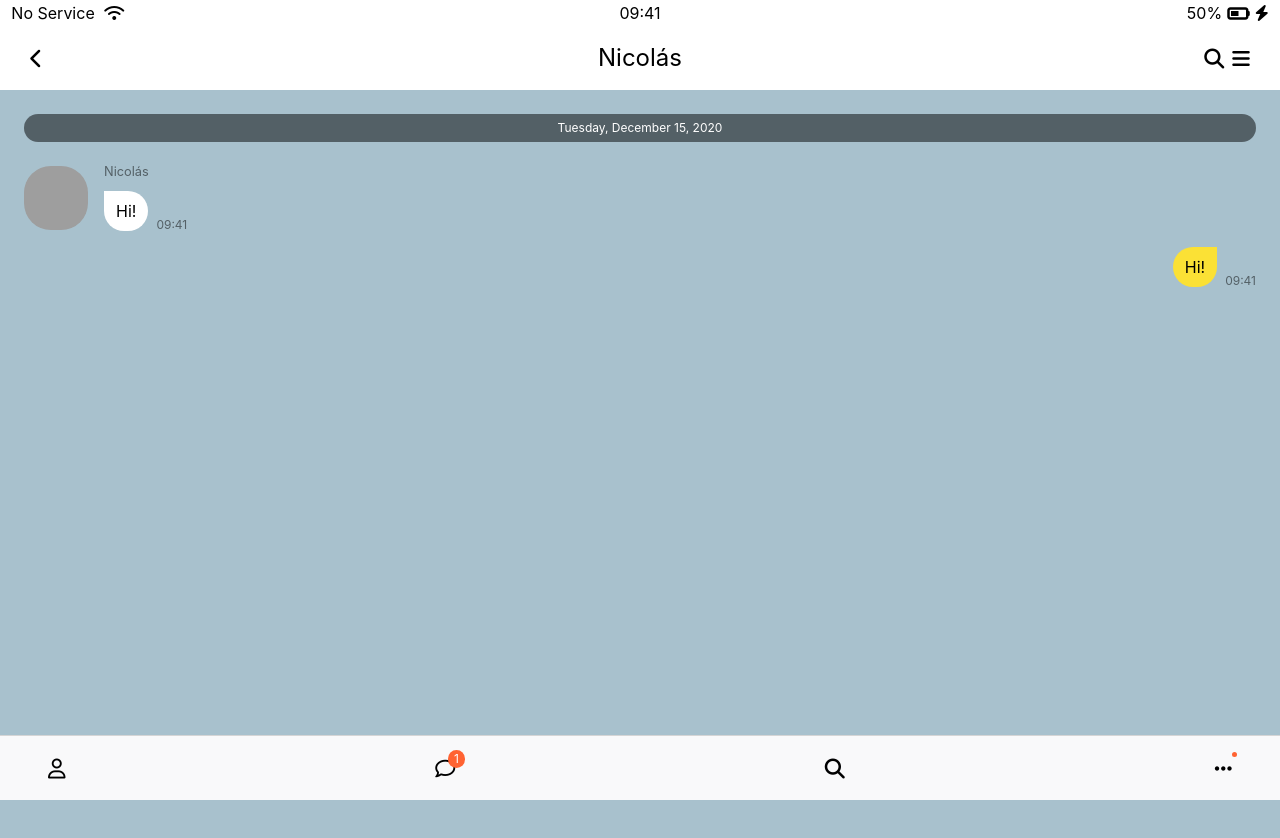
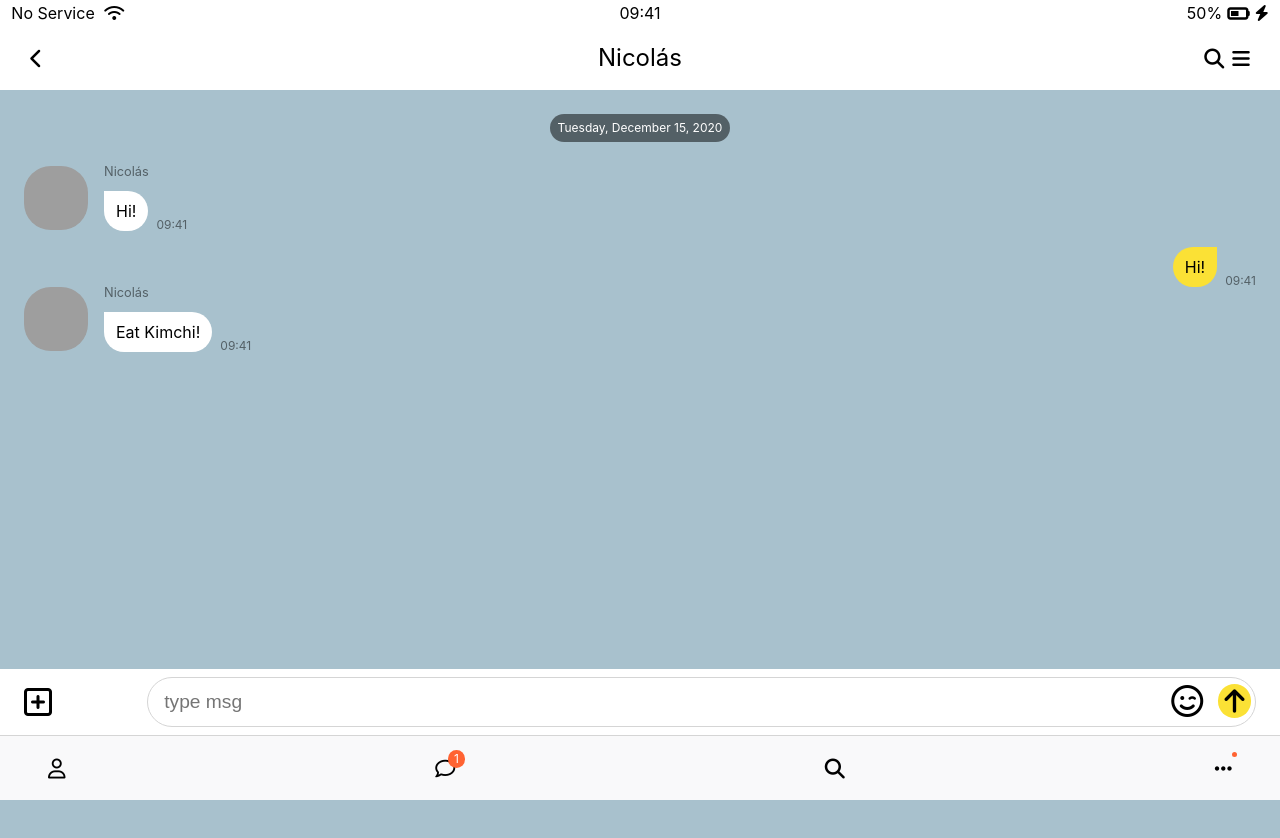
Before and after one commit to 5h4ngho/kakao-clone, a plain HTML site: page chatroom.html in a window 1280 px wide. Shown: the top 838 px of the page. Drawn offline with Linux system fonts and the light colour scheme; grey boxes are pictures that could not be loaded.

Commit message:
create input-text form in chatroom

```diff
--- a/chatroom.html
+++ b/chatroom.html
@@ -53,9 +53,29 @@
                 </div>
             </div>
         </div>
+        <div class="msg-row">
+          <img class="msg-row__thumbnail" src="https://avatars1.githubusercontent.com/u/3612017?s=400&u=b744af8b355b4e4e2d6a631ccd3287c1e2978dad&v=4">
+          <div class="msg-row__box">
+              <div class="msg-row__name">Nicolás</div>
+              <div class="msg-row__content">
+                  <span class="msg-row__bubble">Eat Kimchi!</span>
+                  <span class="msg-row__time">09:41</span>
+              </div>
+          </div>
+      </div>
+    </main>
 
+    <form class="input-comment">
+      <div class="input-col col-plus">
+        <i class="far fa-plus-square fa-2x"></i>
+      </div>
+      <div class="input-col col-text">
+        <input class="input-text" type="text" placeholder="type msg">
+        <i class="far fa-smile-wink fa-2x"></i>
+        <button><i class="fas fa-arrow-up fa-2x"></i></button>
+      </div>
+    </form>
 
-    </main>
 
     <nav class="nav">
       <ul class="nav__list">
--- a/css/screen/chatroom.css
+++ b/css/screen/chatroom.css
@@ -2,7 +2,7 @@
   background-color: var(--main-color-bgblue);
   height: 1000vh;
 }
-.screen .main-screen {
+.main-screen {
   display: flex;
   flex-direction: column;
   align-items: center;
@@ -20,6 +20,7 @@
 .msg-row {
   width: 100%;
   display: flex;
+  justify-content: flex-start;
 }
 .msg-row-own {
   width: 100%;
@@ -56,3 +57,51 @@
   font-size: 0.75rem;
   margin-left: 0.5rem;
 }
+.input-comment {
+  position: fixed;
+  bottom: 0;
+  margin-bottom: 4.0625rem;
+  display: flex;
+  justify-content: space-between;
+  align-items: center;
+  width: 100%;
+  padding: 0.5rem var(--horizontal-space);
+  background-color: white;
+}
+.input-col {
+  display: flex;
+  flex-direction: row;
+  align-items: center;
+}
+.col-plus {
+  width: 10%;
+}
+.col-text {
+  width: 90%;
+}
+.input-text {
+  position: relative;
+  width: 100%;
+  height: 2.5rem;
+  border-radius: 4rem;
+  border: 1px solid var(--main-color-gray);
+  padding: 0.25rem;
+  font-size: 1.2rem;
+  padding-left: 1rem;
+}
+.col-text > i {
+  position: absolute;
+  right: 4.8rem;
+  top: 24%;
+}
+.col-text button {
+  position: absolute;
+  right: 1.8rem;
+  top: 23%;
+  border: none;
+  background-color: var(--main-color-yellow);
+  border-radius: 5rem;
+  width: 2.1rem;
+  height: 2.1rem;
+  outline: none;
+}
```
